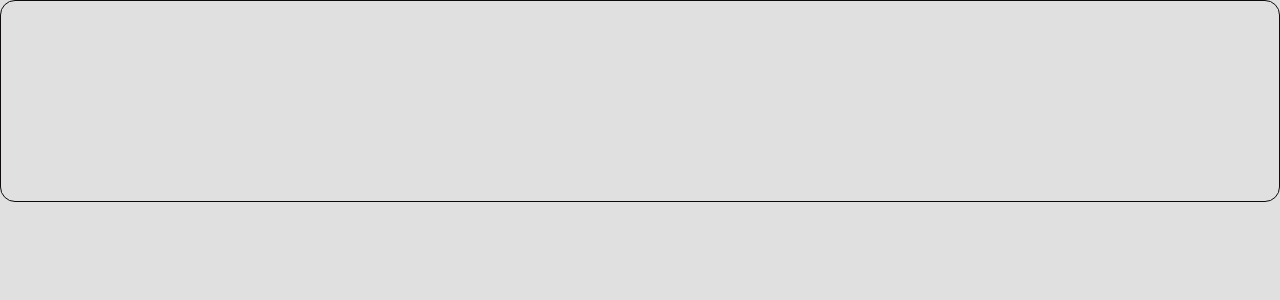
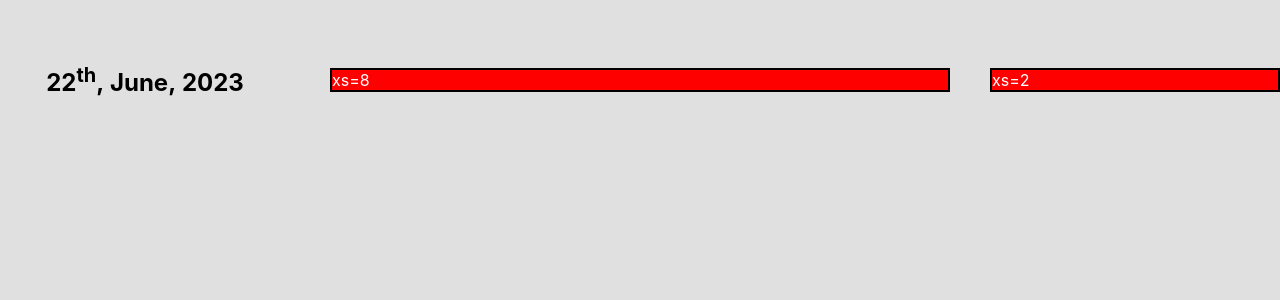
Before and after one commit to balaji1610/Discount_Calculator, a React (Create React App) app: page / in a window 1280 px wide. Shown: the top 300 px of the page. Built offline with nearby package versions, Linux system fonts and the light colour scheme.

Commit message:
CurrentDate

```diff
--- /dev/null
+++ b/src/Containers/CurrentDate.jsx
@@ -0,0 +1,20 @@
+export default function CurrentDate() {
+  const date = new Date();
+
+  const CurrentData = `${date.getDate()}`;
+
+  const options1 = {
+    month: "long",
+  };
+  const CurrentMonth = new Intl.DateTimeFormat("en-GB", options1).format(date);
+  const CurrentYear = `${date.getFullYear()}`;
+  return (
+    <div>
+      <h2 style={{ color: "#000000" }}>
+        {CurrentData}
+        <sup>th</sup>,&nbsp;
+        {CurrentMonth},&nbsp;{CurrentYear}
+      </h2>
+    </div>
+  );
+}
--- a/src/Containers/Header.jsx
+++ b/src/Containers/Header.jsx
@@ -1,9 +1,38 @@
-import { Grid } from "@mui/material";
-
+import Grid from "@mui/material/Grid";
+import CurrentDate from "./CurrentDate";
 export default function Header() {
   return (
     <div>
-      <div className="header_layout"></div>
+      <Grid
+        container
+        columns={12}
+        spacing={5}
+        direction="row"
+        justifyContent="center"
+        alignItems="center"
+        style={{
+          height: "200px",
+        }}
+      >
+        <Grid item xs={3}>
+          <div
+            style={{
+              display: "flex",
+              justifyContent: "center",
+              alignItems: "stretch",
+            }}
+          >
+            <CurrentDate />
+          </div>
+        </Grid>
+        <Grid item xs={6}>
+          <div className="itemsGrid">xs=8</div>
+        </Grid>
+        <div></div>
+        <Grid item xs={3}>
+          <div className="itemsGrid">xs=2</div>
+        </Grid>
+      </Grid>
     </div>
   );
 }
--- a/src/Css/Header.css
+++ b/src/Css/Header.css
@@ -3,3 +3,9 @@
   border: 1px solid rgb(13, 11, 11);
   border-radius: 15px;
 }
+
+.itemsGrid {
+  background-color: red;
+  border: 2px solid black;
+  color: #ffffff;
+}
```
